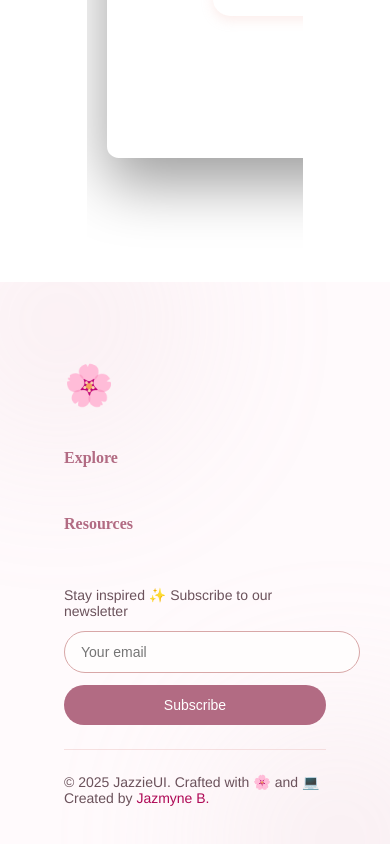
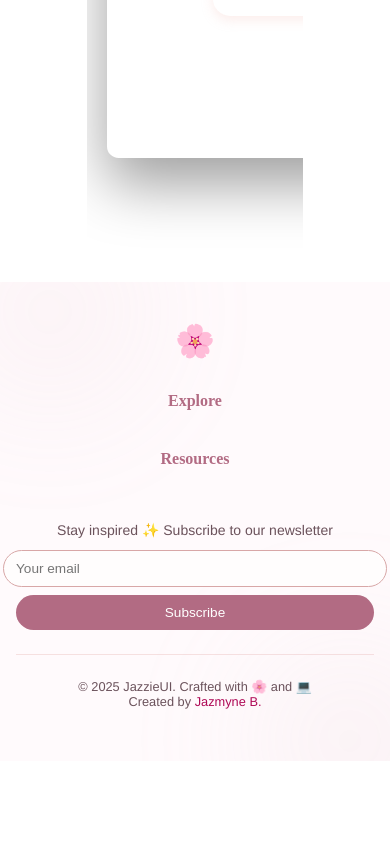
Before and after one commit to JazmyneB/jazzie-ui, a React (Create React App) app: page / in a window 390 px wide. Shown: the part 4166-5010 px from the top of the page. After the commit the page ends 4927 px from the top, so only its background shows below. Built offline with nearby package versions, Linux system fonts and the light colour scheme.

Commit message:
fix(footer): mobile view for footer

```diff
--- a/src/components/Footer/Footer.css
+++ b/src/components/Footer/Footer.css
@@ -83,7 +83,6 @@
   color: var(--deep-rose);
 }
 
-/* Newsletter */
 .footer-newsletter {
   max-width: 280px;
 }
@@ -131,7 +130,6 @@
   background: var(--rose);
 }
 
-/* Divider */
 .footer-divider {
   border: none;
   border-top: 1px solid var(--grid);
@@ -139,7 +137,6 @@
   opacity: 0.6;
 }
 
-/* Bottom row */
 .footer-bottom {
   display: flex;
   justify-content: space-between;
@@ -177,29 +174,127 @@
   transform: translateY(-2px);
 }
 
-/* Responsive */
+
 @media (max-width: 768px) {
+  .footer {
+    padding: 60px 24px 40px;
+    text-align: center;
+  }
+
   .footer-top {
     flex-direction: column;
-    align-items: flex-start;
+    align-items: center;
+    gap: var(--space-md);
   }
 
   .footer-left {
     flex-direction: column;
-    gap: var(--space-lg);
+    gap: var(--space-md);
+    align-items: center;
   }
 
   .footer-links {
     flex-direction: column;
-    gap: var(--space-lg);
+    gap: var(--space-md);
+    width: 100%;
+    align-items: center;
+  }
+
+  .footer-section {
+    width: 100%;
+    align-items: center;
+  }
+
+  .footer-section h3 {
+    font-size: 1.1rem;
+  }
+
+  .footer-section a {
+    font-size: 0.9rem;
+    line-height: 1.6;
+    text-align: center;
+  }
+
+  .footer-newsletter {
+    width: 100%;
+    max-width: 100%;
+    margin-top: var(--space-md);
   }
 
   .newsletter-form {
     flex-direction: column;
+    gap: var(--space-xs);
     width: 100%;
+    align-items: center;
   }
 
-  .newsletter-form input {
+  .newsletter-form input,
+  .newsletter-form button {
     width: 100%;
+    font-size: 0.9rem;
+  }
+
+  .footer-bottom {
+    flex-direction: column;
+    align-items: center;
+    gap: var(--space-sm);
+  }
+
+  .footer-social {
+    gap: var(--space-sm);
+    font-size: 1.2rem;
+    margin-top: var(--space-xs);
+    justify-content: center;
+  }
+
+  .footer-floating-shapes .floating-shape {
+    filter: blur(70px);
+    opacity: 0.12;
+  }
+
+  .shape-footer-1 {
+    width: 180px;
+    height: 180px;
+    top: -60px;
+    left: -40px;
+  }
+
+  .shape-footer-2 {
+    width: 200px;
+    height: 200px;
+    bottom: -80px;
+    right: -60px;
   }
 }
+
+@media (max-width: 480px) {
+  .footer {
+    padding: 40px 16px 32px;
+  }
+
+  .footer-logo span {
+    font-size: 2rem;
+  }
+
+  .footer-section h3 {
+    font-size: 1rem;
+  }
+
+  .footer-section a {
+    font-size: 0.85rem;
+  }
+
+  .newsletter-form input,
+  .newsletter-form button {
+    font-size: 0.85rem;
+    padding: 10px 12px;
+  }
+
+  .footer-bottom-left p {
+    font-size: 0.8rem;
+  }
+
+  .footer-social {
+    font-size: 1rem;
+  }
+}
--- a/src/components/Footer/Footer.jsx
+++ b/src/components/Footer/Footer.jsx
@@ -37,13 +37,10 @@ const Footer = ({
 
   return (
     <footer className="footer">
-      {/* Floating shapes */}
       <div className="footer-floating-shapes">
         <div className="floating-shape shape-footer-1"></div>
         <div className="floating-shape shape-footer-2"></div>
       </div>
-
-      {/* Top content */}
       <div className="footer-top">
         <div className="footer-left">
           <div className="footer-logo">
@@ -98,8 +95,6 @@ const Footer = ({
           </div>
         </div>
       </div>
-
-      {/* Toast notifications */}
       <Toast
         message={toast.message}
         type={toast.type}
```
